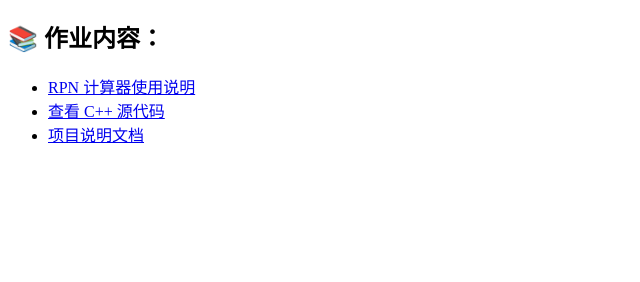
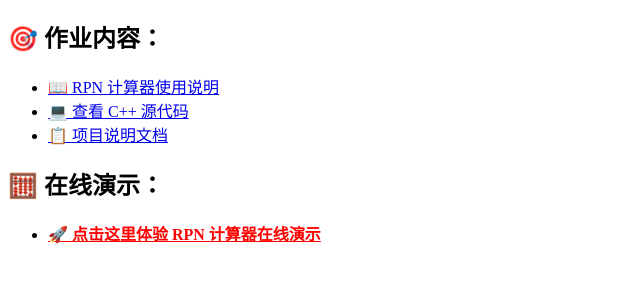
Before and after one commit to songyayiyi-wq/rpn-calculator, a plain HTML site: page index.html in a window 1280 px wide. Shown: the part 70-352 px from the top of the page, without its empty margins (0-640 px from the left). Drawn offline with Linux system fonts and the light colour scheme.

Commit message:
index.html

```diff
--- a/index.html
+++ b/index.html
@@ -6,10 +6,18 @@
 <body>
     <h1>我的 RPN 计算器作业</h1>
 
-   <h2>📚 作业内容：</h2>
+    <h2>🎯 作业内容：</h2>
     <ul>
-        <li><a href="rpn_manual.html">RPN 计算器使用说明</a></li>
-        <li><a href="rpn_calc.cpp">查看 C++ 源代码</a></li>
-        <li><a href="README.md">项目说明文档</a></li>
+        <li><a href="rpn_manual.html">📖 RPN 计算器使用说明</a></li>
+        <li><a href="rpn_calc.cpp">💻 查看 C++ 源代码</a></li>
+        <li><a href="README.md">📋 项目说明文档</a></li>
+    </ul>
+
+    <h2>🧮 在线演示：</h2>
+    <ul>
+        <li><a href="calculator.html" style="color: red; font-weight: bold;">
+            🚀 点击这里体验 RPN 计算器在线演示
+        </a></li>
+    </ul>
 </body>
 </html>
```
